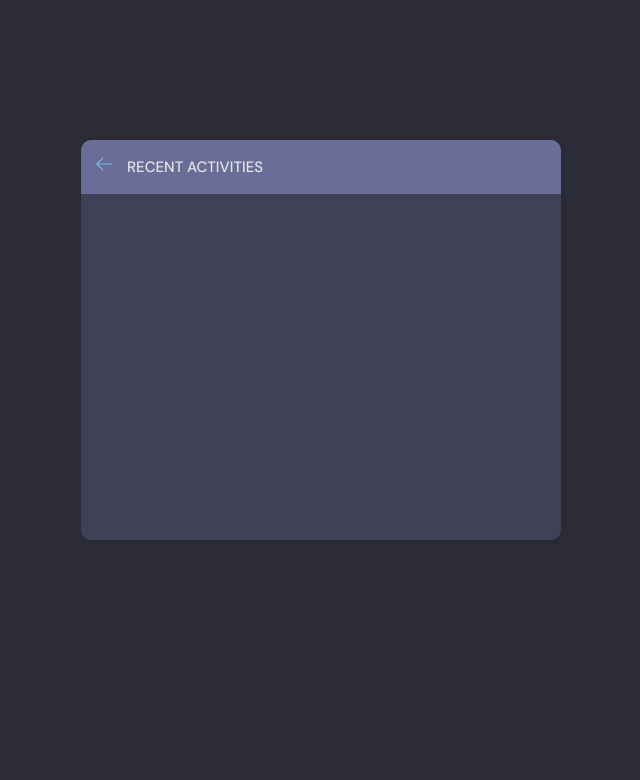
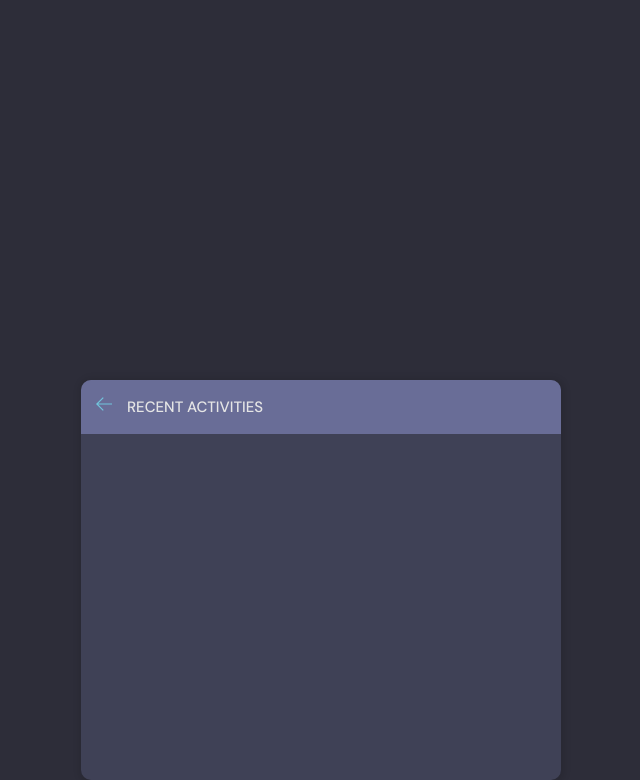
Before and after one commit to johnhtml/studygroupsite, a Django app: page /activity/ in a window 1280 px wide. Shown: the part 76-856 px from the top of the page, without its empty margins (319-959 px from the left). Before the commit the page ends 616 px from the top, so only its background shows below. Run offline with Django 4.2, Linux system fonts and the light colour scheme; data that the repository does not hold is empty.

```diff
--- a/static/styles/style.css
+++ b/static/styles/style.css
@@ -426,7 +426,7 @@ a {
   max-width: 48rem;
   min-height: 40rem;
   position: absolute;
-  top: 50%;
+  top: 80%;
   left: 50%;
   transform: translate(-50%, -46%);
   background-color: var(--color-dark);
```
